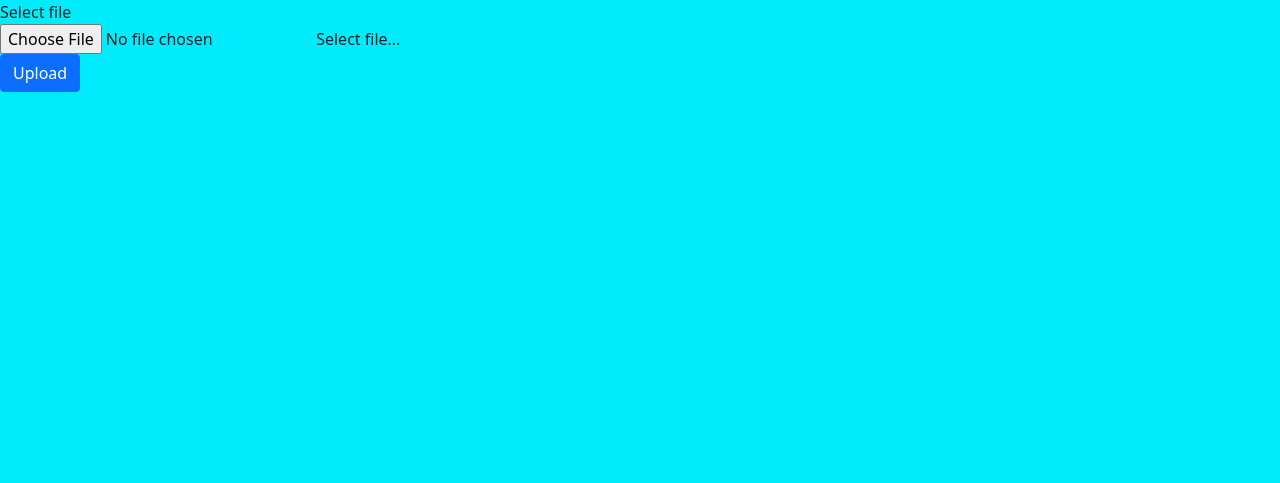
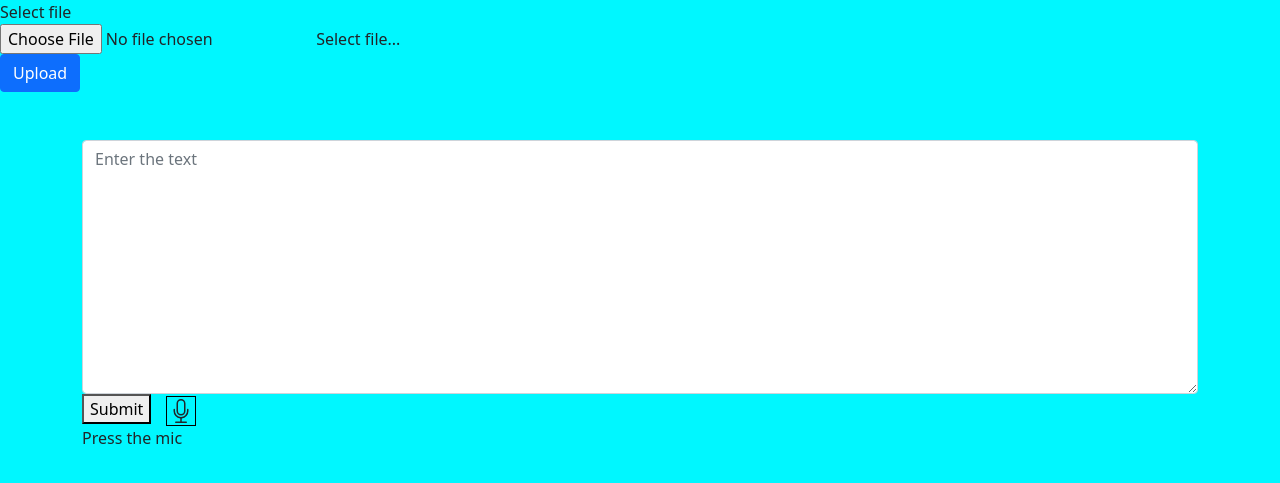
Before and after one commit to Reckon77/no_nokol, a Flask app: page / in a window 1280 px wide. Shown: the top 483 px of the page. Run offline with Flask 2, Linux system fonts and the light colour scheme.

Commit message:
Added text area and speech to text

```diff
--- a/app.py
+++ b/app.py
@@ -38,5 +38,19 @@ def index():
             return render_template('error.html')
     return render_template('index.html')
 
+@app.route('/textdata',methods=['POST'])
+def textdata():
+    if request.method=='POST':
+        data = request.form["input"]
+        data = inputDataExtract(data)
+        print(data)
+        res={}
+        try:
+            res=checkPlag(data)
+            # print(res)
+            return render_template('display.html',res=res)
+        except:
+            return render_template('error.html')
+
 if __name__ == "__main__":
     app.run()
--- a/modules.py
+++ b/modules.py
@@ -7,7 +7,11 @@ def extractText(path):
     data = re.sub(r'http\S+', '', data)
     data=data.split('. ')
     return data
-
+def inputDataExtract(textData):
+    textData=" ".join(textData.split())
+    textData = re.sub(r'http\S+', '', textData)
+    textData=textData.split('. ')
+    return textData
 def allowed_file(filename):
 
     # We only want files with a . in the filename
--- a/static/app.js
+++ b/static/app.js
@@ -0,0 +1,50 @@
+let SpeechRecognition = window.webkitSpeechRecognition;
+let recognition = new SpeechRecognition();
+
+const textArea=document.querySelector(".textArea")
+const ins = document.getElementById('ins')
+const mic=document.getElementById('mic')
+const stop=document.getElementById('stop')
+
+let content=''
+recognition.continuous=true
+
+recognition.onstart=function(){
+    mic.classList.add('start')
+    ins.innerText="Voice recognition is on"
+}
+recognition.onspeechend=function(){
+    mic.classList.remove('start')
+    ins.innerText="Press the mic"
+    stop.classList.add('d-none')
+    recognition.stop()
+}
+recognition.onerror=function(){
+    mic.classList.remove('start')
+    stop.classList.add('d-none')
+    ins.innerText="Try again"
+}
+recognition.onresult=function(e){
+    let current = e.resultIndex
+    let transcript=e.results[current][0].transcript
+    content+=transcript
+    textArea.value=content
+
+}
+mic.addEventListener('click',function(){
+    if(content.length){
+        content+=''
+    }
+    stop.classList.remove('d-none')
+    recognition.start()
+})
+stop.addEventListener('click',function(e){
+    e.preventDefault();
+    mic.classList.remove('start')
+    ins.innerText="Press the mic"
+    stop.classList.add('d-none')
+    recognition.stop()
+})
+textArea.addEventListener('input',function(){
+    content=this.value
+})
--- a/static/style.css
+++ b/static/style.css
@@ -1,3 +1,16 @@
 body {
-  background: rgb(0, 236, 253);
+  background: rgb(0, 247, 255);
 }
+#mic {
+  margin-left: 10px;
+  width: 30px;
+  height: 30px;
+  border: 1px solid black;
+  padding: 2px;
+}
+#mic:hover {
+  cursor: pointer;
+}
+.start {
+  color: red;
+}
--- a/templates/index.html
+++ b/templates/index.html
@@ -28,6 +28,36 @@
 
       <button type="submit" class="btn btn-primary">Upload</button>
     </form>
+    <div class="container my-5">
+      <form action="/textdata" method="POST">
+        <textarea
+          name="input"
+          class="form-control textArea"
+          rows="10"
+          placeholder="Enter the text"
+        ></textarea>
+        <button type="submit">Submit</button>
+
+        <svg
+          xmlns="http://www.w3.org/2000/svg"
+          id="mic"
+          width="16"
+          height="16"
+          fill="currentColor"
+          class="bi bi-mic"
+          viewBox="0 0 16 16"
+        >
+          <path
+            d="M3.5 6.5A.5.5 0 0 1 4 7v1a4 4 0 0 0 8 0V7a.5.5 0 0 1 1 0v1a5 5 0 0 1-4.5 4.975V15h3a.5.5 0 0 1 0 1h-7a.5.5 0 0 1 0-1h3v-2.025A5 5 0 0 1 3 8V7a.5.5 0 0 1 .5-.5z"
+          />
+          <path
+            d="M10 8a2 2 0 1 1-4 0V3a2 2 0 1 1 4 0v5zM8 0a3 3 0 0 0-3 3v5a3 3 0 0 0 6 0V3a3 3 0 0 0-3-3z"
+          />
+        </svg>
+        <button id="stop" class="btn btn-danger d-none">Stop</button>
+        <p id="ins">Press the mic</p>
+      </form>
+    </div>
 
     <script
       src="https://cdn.jsdelivr.net/npm/bootstrap@5.1.1/dist/js/bootstrap.bundle.min.js"
```
